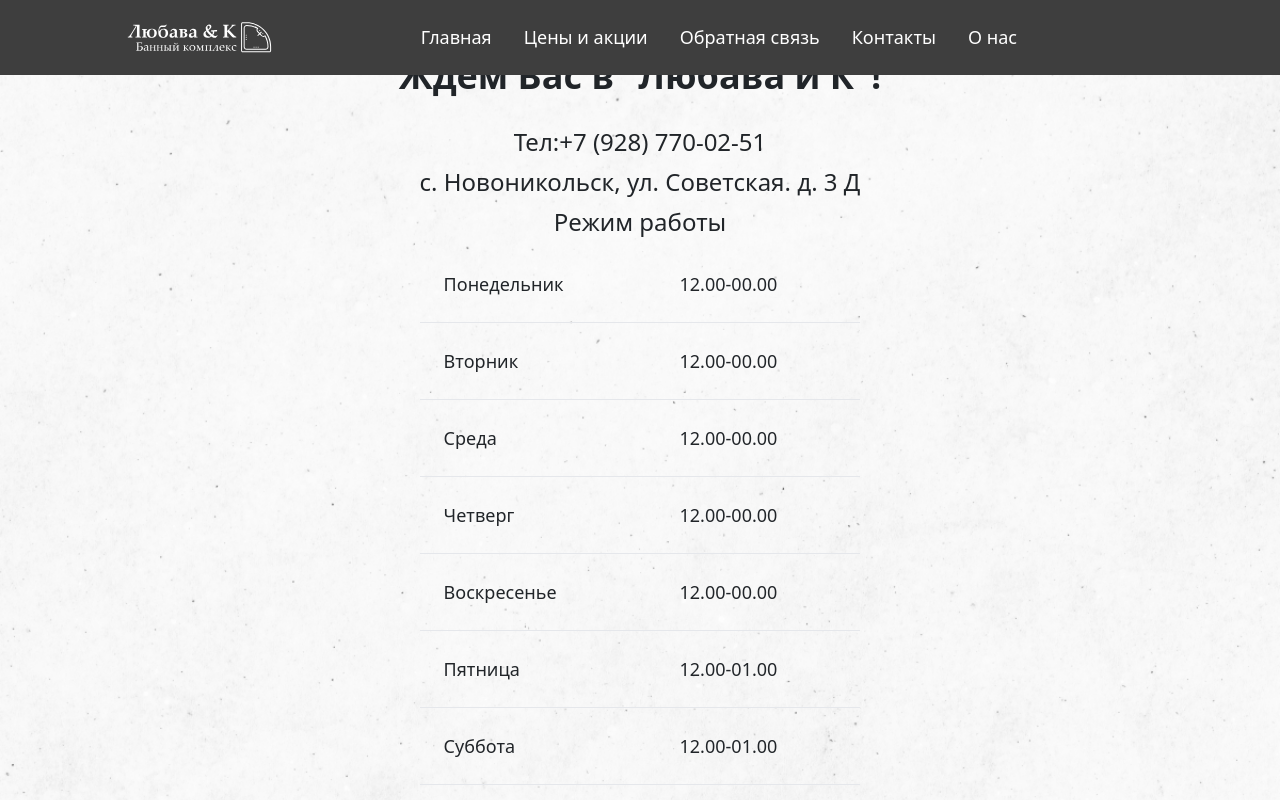
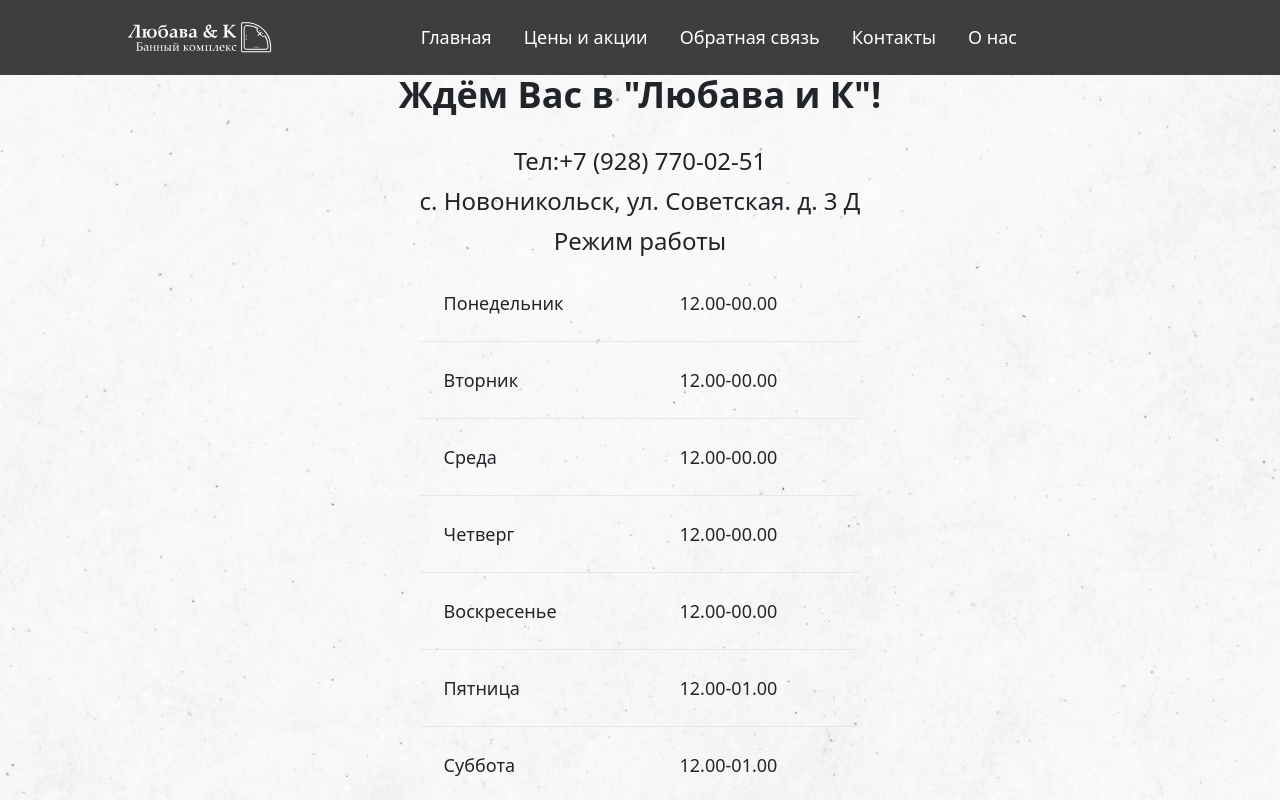
Before and after one commit to KirillWeb2/bath-building, a Next.js app: page /contacts in a window 1280 px wide. Shown: the top 800 px of the page. Built offline with nearby package versions, Linux system fonts and the light colour scheme.

Commit message:
popravil

```diff
--- a/features/contacts/Contacts.tsx
+++ b/features/contacts/Contacts.tsx
@@ -5,7 +5,7 @@
   return (
     <div className={s.bg}>
       <div className="mx-auto max-w-screen-xl min-h-screen">
-        <div className="flex flex-col items-center justify-center h-[100vh] w-[100%]">
+        <div className="flex flex-col items-center justify-center min-h-[100vh] w-[100%]">
           <p className="mb-[30px] text-4xl font-bold text-center">
             Ждём Вас в &quot;Любава и К&quot;!
           </p>
```
